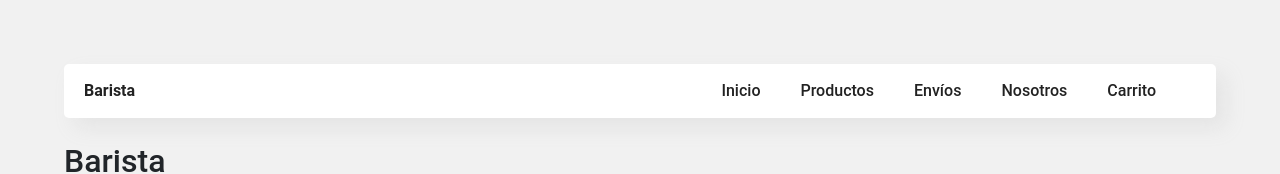
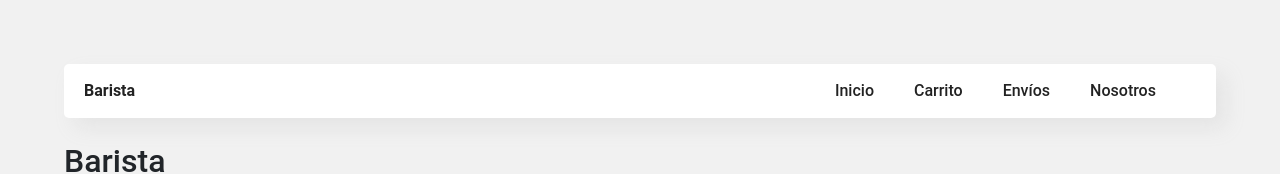
Before and after one commit to Laraconverso/Barista, a website: page index.html in a window 1280 px wide. Shown: the top 174 px of the page. Drawn offline with nearby package versions, Linux system fonts and the light colour scheme.

Commit message:
adding arrays

```diff
--- a/index.html
+++ b/index.html
@@ -20,10 +20,13 @@
                     <a class="logotipo" href="#">Barista</a>
                     <div class="enlaces">
                         <a href="#" id="home">Inicio</a>
-                        <a href="#" id="products">Productos</a>
+                        <a href="#" id="products">Carrito</a>
                         <a href="#" id="envios">Envíos</a>
                         <a href="#" id="aboutus">Nosotros</a>
-                        <a href="#" id="aboutus">Carrito</a>
+                       <!-- <button class="switch" id="switch">
+                            <span><i class="fas fa-sun"></i></span>
+                            <span><i class="fas fa-moon"></i></span>
+                        </button>-->
                     </div>
                 </nav>
             </div>
--- a/scss/style.scss
+++ b/scss/style.scss
@@ -96,7 +96,7 @@ nav {
 	}
 }
 
-/*//Switch
+//Switch
 .switch{
 	background:orange;
 	border-radius: 1000px;
@@ -136,7 +136,7 @@ nav {
 		background: none;
 		color: $blanco;
 	}
-}*/
+}
 //Grid
 .grid {
 	display: grid;
```
Also changed, not shown: css/style.css, scss/style.css, 1 other file.
